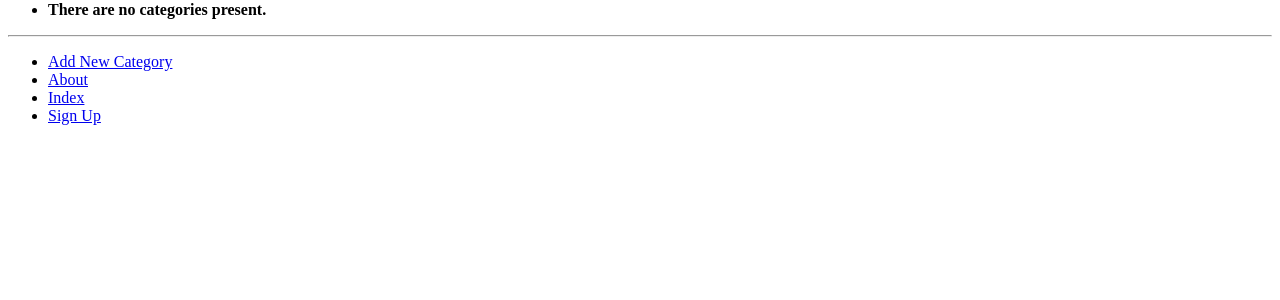
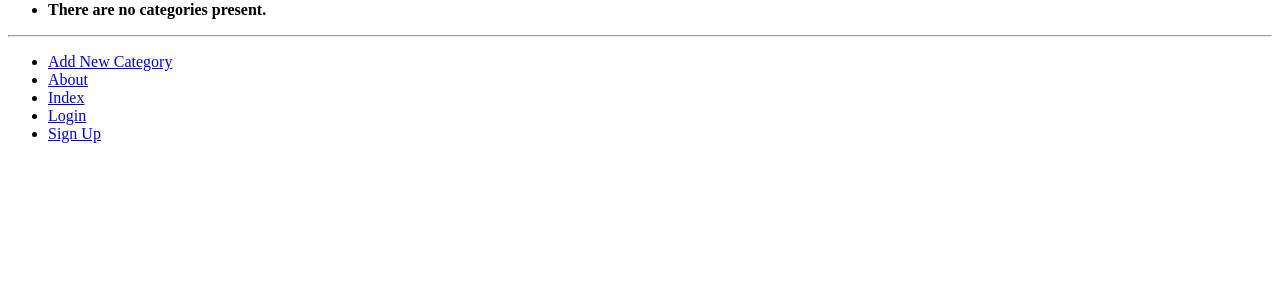
Before and after one commit to AlejandroSantorum/psi_1401_06_p2, a Django app: page / in a window 1280 px wide. Shown: the part 462-762 px from the top of the page. Run offline with Django 3.2, Linux system fonts and the light colour scheme; data that the repository does not hold is empty.

Commit message:
start login

```diff
--- a/tango_with_django_project/rango/urls.py
+++ b/tango_with_django_project/rango/urls.py
@@ -13,4 +13,5 @@ urlpatterns = [
     path('category/<slug:category_name_slug>/add_page/',
          views.add_page, name='add_page'),
     path('register/', views.register, name='register'),
+    path('login/', views.user_login, name='login'),
 ]
--- a/tango_with_django_project/rango/views.py
+++ b/tango_with_django_project/rango/views.py
@@ -2,7 +2,8 @@ from django.shortcuts import render, redirect
 from django.urls import reverse
 from rango.models import Category, Page, UserProfile
 from rango.forms import CategoryForm, PageForm, UserForm, UserProfileForm
-
+from django.http import HttpResponse
+from django.contrib.auth import authenticate, login
 
 def index(request):
     # Construct a dictionary to pass to the template engine as its context.
@@ -124,3 +125,22 @@ def register(request):
                   {'user_form': user_form,
                    'profile_form': profile_form,
                    'registered': registered})
+
+def user_login(request):
+    if request.method == 'POST':
+        username = request.POST.get('username')
+        password = request.POST.get('password')
+
+        user = authenticate(username=username, password=password)
+
+        if user:
+            if user.is_active:
+                login(request, user)
+                return redirect(reverse('rango:index'))
+            else:
+                return HttpResponse('Your Rago account is disabled.')
+        else:
+            print("Invalid login details: {0}, {1}".format(username, password))
+            return HttpResponse("Invalid login details supplied.")
+    else:
+        return render(request, 'rango/login.html')
--- a/tango_with_django_project/templates/rango/base.html
+++ b/tango_with_django_project/templates/rango/base.html
@@ -29,6 +29,7 @@
                 <li><a href="{% url 'rango:add_category' %}">Add New Category</a></li>
                 <li><a href="{% url 'rango:about' %}">About</a></li>
                 <li><a href="{% url 'rango:index' %}">Index</a></li>
+                <li><a href="{% url 'rango:login' %}">Login</a></li>
                 <li><a href="{% url 'rango:register' %}">Sign Up</a></li>
             </ul>
         </div>
--- a/tango_with_django_project/templates/rango/index.html
+++ b/tango_with_django_project/templates/rango/index.html
@@ -8,7 +8,11 @@
 {% block body_block %}
     <h1>Rango says...</h1>
     <div>
-        hey there partner! <br />
+        {% if user.is_authenticated %}
+            howdy {{ user.username }}! <br />
+        {% else %}
+            hey there partner! <br />
+        {% endif %}
         <strong>{{ boldmessage }}</strong><br />
     </div>
 
```
